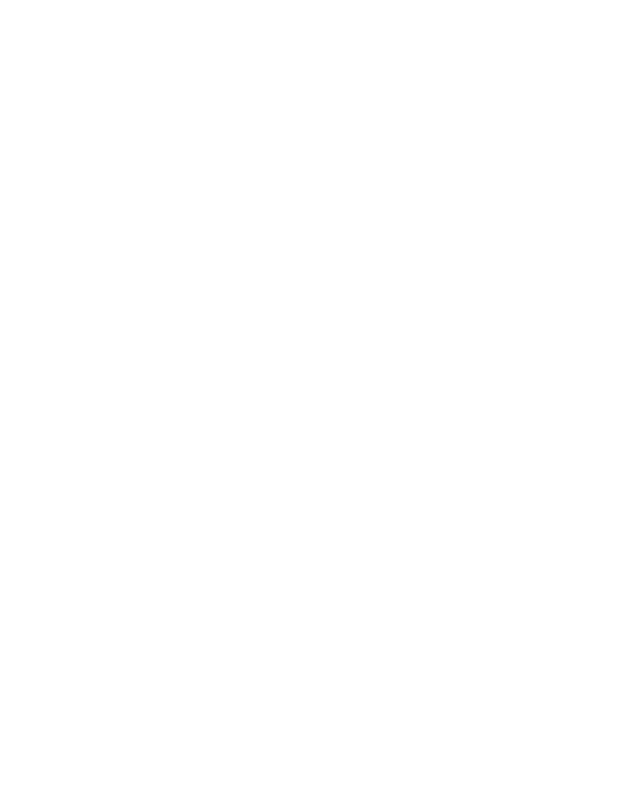
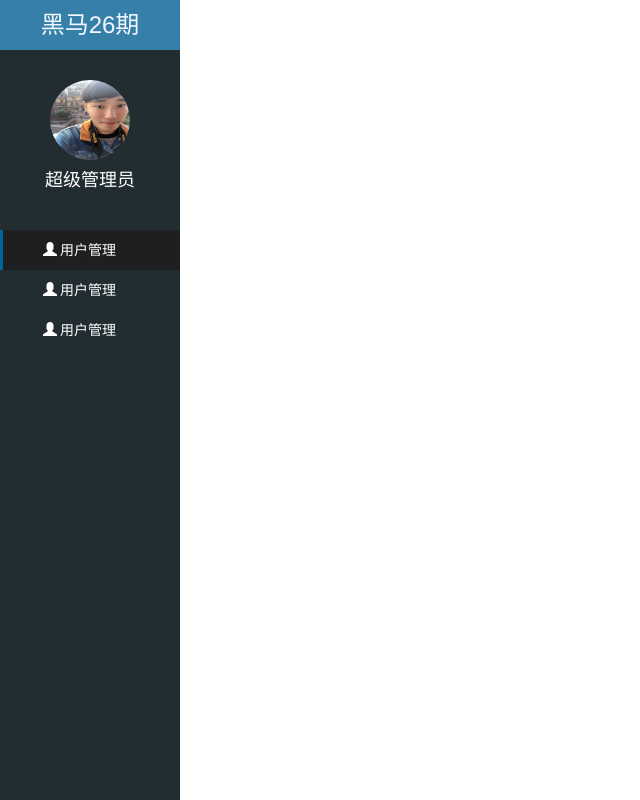
Before and after one commit to MartinZhang666/sh26-item, a website: page public/back/index.html in a window 1280 px wide. Shown: the whole page, without its empty margins (0-640 px from the left). Drawn offline with Linux system fonts and the light colour scheme.

Commit message:
侧边栏静态成功

```diff
--- a/public/back/index.html
+++ b/public/back/index.html
@@ -12,7 +12,27 @@
 <body >
  <div class="lt_aside">
    <!-- 大标题 -->
-   <div class="brand"></div>
+   <div class="brand"><a href="#">黑马26期</a></div>
+
+   <!-- 用户 -->
+   <div class="users">
+     <img src="./images/1.jpg" alt="">
+     <p>超级管理员</p>
+   </div>
+   <!-- 导航 -->
+   <div class="nav">
+     <ul>
+       <li><a href="#" class="current"><i class="glyphicon glyphicon-user"></i><span>用户管理</span></a></li>
+       <li><a href="#"><i class="glyphicon glyphicon-user"></i><span>用户管理</span></a>
+              <div class="child" style="display:none">
+                <a href="first.html">一级分类</a>
+                <a href="second.html">二级分类</a>
+              </div>
+      </li>
+       <li><a href="usear.html"><i class="glyphicon glyphicon-user"></i><span>用户管理</span></a></li>
+
+     </ul>
+   </div>
  </div>
 
 
--- a/public/css/container.css
+++ b/public/css/container.css
@@ -1,3 +1,17 @@
+a:link,
+a:visited,
+a:hover,
+a:active{
+  text-decoration: none;
+}
+*{
+  margin: 0;
+  padding: 0;
+  list-style: none;
+}
+
+
+
 .body_bg{
   background-color: #222D32;
 }
@@ -14,7 +28,65 @@
 
 
 /* 主页 */
+/* 侧边栏样式 */
 .lt_aside{
   position: fixed;
+  left: 0;
+  top: 0;
+  width: 180px;
+  height: 100%;
+  background-color: #222D32;
+}
+.lt_aside .brand{
+  height: 50px;
+  line-height: 50px;
+  font-size: 24px;
+  background-color: #367FA9;
+  text-align: center;
+}
+.lt_aside .brand a{
+  color: aliceblue;
+}
+.lt_aside .users{
+  padding-top: 30px;
+  height: 180px;
+}
+.lt_aside .users img{
+  width: 80px;
+  height: 80px;
+  border-radius:50%;
+  display: block;
+  margin: 0 auto;
+
 
 }
+.lt_aside .users p{
+  text-align: center;
+  color: #fff;
+  font-size: 18px;
+   height: 40px;
+   line-height: 40px;
+}
+.lt_aside .nav a{
+  padding-left: 40px;
+  /* margin-top: ; */
+  border-left: 3px solid transparent;
+}
+.lt_aside .nav  .current{
+  background-color: #1D1F21;
+  border-left: 3px solid #006699;
+}
+.lt_aside .nav  .child a{
+  padding-left: 60px;
+
+}
+.lt_aside .nav i{
+ margin-right:3px ;
+}
+.lt_aside .nav a{
+  height: 40px;
+  line-height: 40px;
+  color: #fff;
+  width: 100%;
+  display: block;
+}
```
Also changed, not shown: public/back/images/1.jpg (added).
